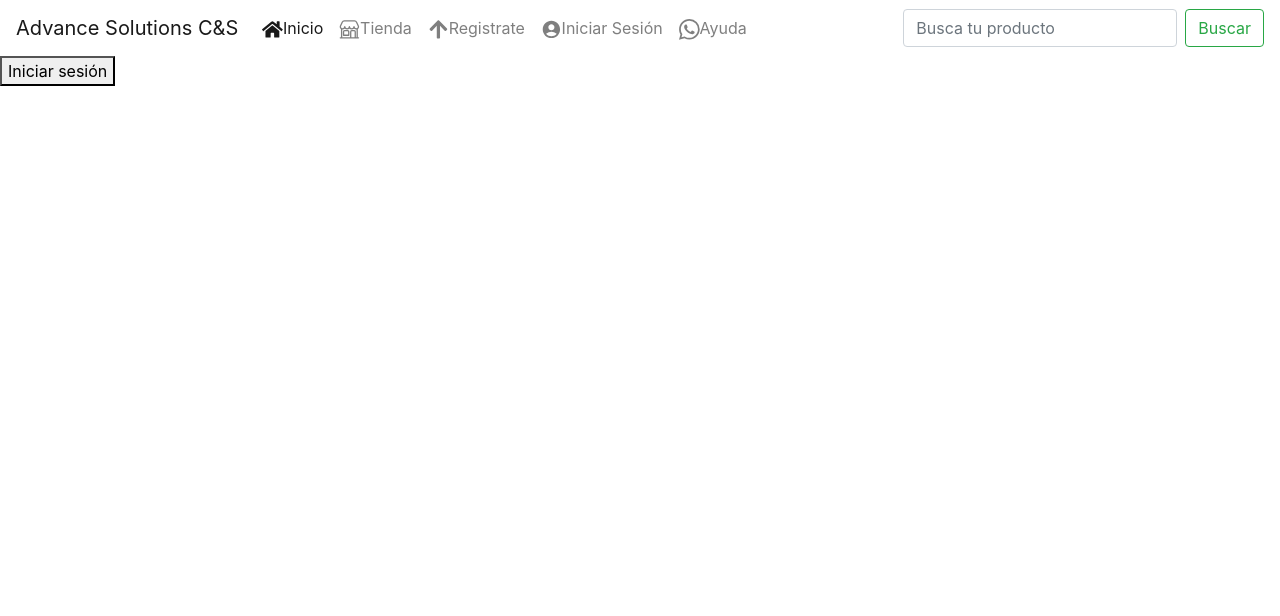
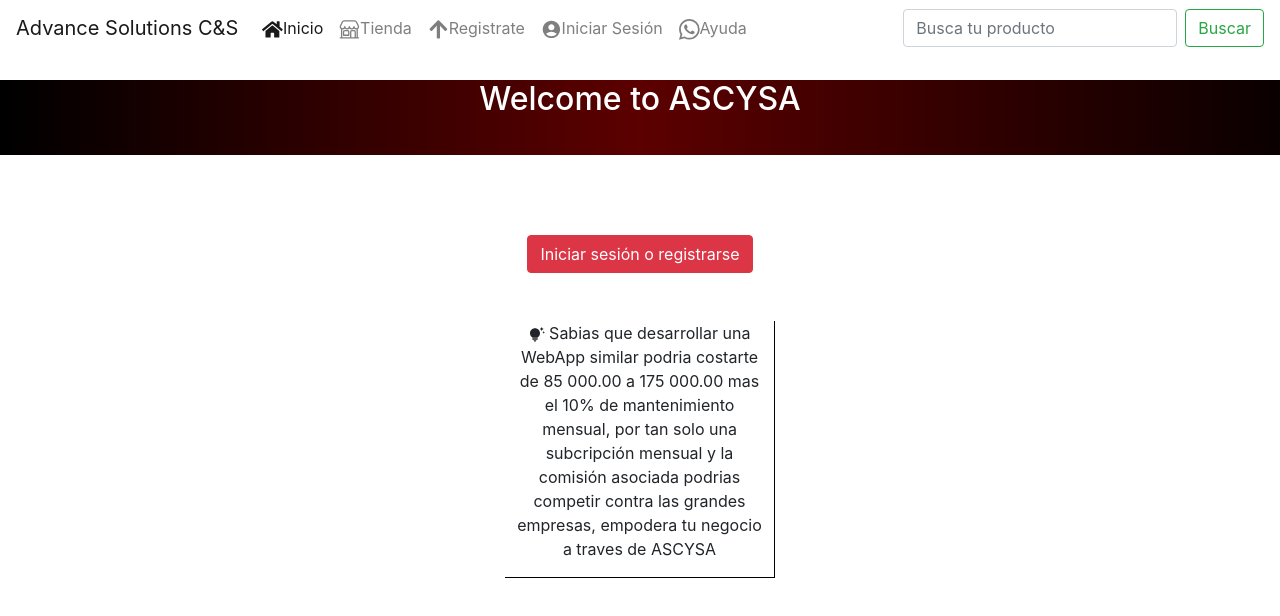
Before and after one commit to DiamondSoftS/WebAppOnlineStore2, a React (Create React App) app: page /IniciarSesion in a window 1280 px wide. Shown: the top 616 px of the page. Built offline with nearby package versions, Linux system fonts and the light colour scheme.

Commit message:
system update

```diff
--- a/src/App.css
+++ b/src/App.css
@@ -5,6 +5,12 @@
 .App-logo {
   height: 40vmin;
   pointer-events: none;
+}
+
+.LoginAS{
+  border-right: black 1px solid;
+  border-bottom: black 1px solid;
+  width: 270px;
 }
 
 .SpecialClass {
--- a/src/IniciarSesion.js
+++ b/src/IniciarSesion.js
@@ -1,14 +1,40 @@
 import React from "react";
+import "./App.css";
 import {useAuth0} from "@auth0/auth0-react";
+import { MdTipsAndUpdates } from "react-icons/md";
 
 function IniciarSesion() {
   const { loginWithRedirect, logout, isAuthenticated, user } = useAuth0();
 
   return (
+    <>
+    <center>
+      <br/>
+     <div>
+     <h2 style={{
+            backgroundColor: "#000000",
+            backgroundImage:
+              "linear-gradient(90deg, rgba(0,0,0,1) 0%, rgba(92,0,0,1) 50%, rgba(10,0,0,1) 100%)",
+            height: "200px",
+            width: "100%",
+            backgroundSize: "cover",
+            backgroundPosition: "center",
+            height: 75,
+            color: "white",
+            paddin: 5
+          }}
+     >
+
+
+      Welcome to ASCYSA</h2>
+     </div>
+     <br/>
+     <br/>
+     <br/>
     <div>
       {!isAuthenticated ? (
-        <button onClick={() => loginWithRedirect()}>
-          Iniciar sesión
+        <button className="btn btn-danger" onClick={() => loginWithRedirect()}>
+          Iniciar sesión o registrarse
         </button>
       ) : (
         <div>
@@ -17,8 +43,21 @@ function IniciarSesion() {
             Cerrar sesión
           </button>
         </div>
+
       )}
     </div>
+    <br/>
+    <br/>
+    <div className="LoginAS">
+    <p style={{width:250}}>
+
+     <MdTipsAndUpdates/> Sabias que desarrollar una WebApp similar podria costarte de 85 000.00 a 175 000.00
+      mas el 10% de mantenimiento mensual, por tan solo una subcripción mensual y la comisión
+      asociada podrias competir contra las grandes empresas, empodera tu negocio a traves de ASCYSA
+    </p>
+    </div>
+    </center>
+    </>
   );
 }
 
```
